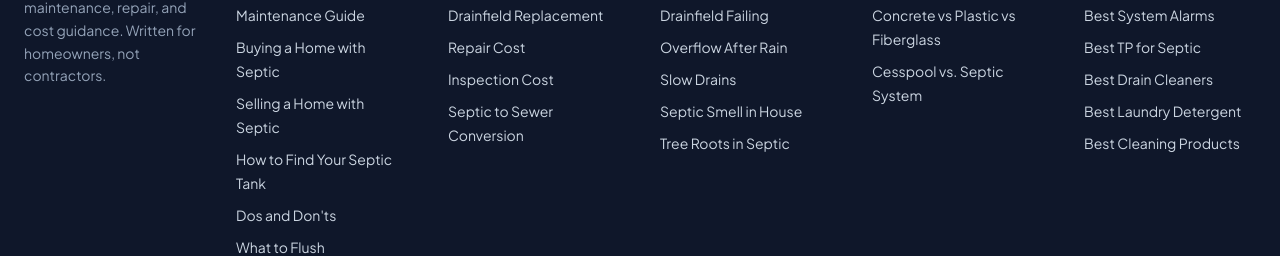
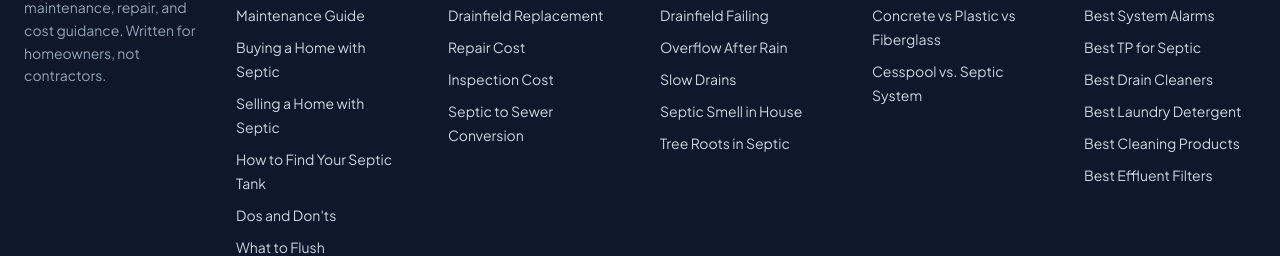
Before and after one commit to thebasementguide2026/theseptic.guide-, a Next.js app: page / in a window 1280 px wide. Shown: the part 8229-8485 px from the top of the page. Built offline with nearby package versions, Linux system fonts and the light colour scheme.

Commit message:
feat: add effluent filters to footer reviews section

```diff
--- a/components/Footer.tsx
+++ b/components/Footer.tsx
@@ -67,6 +67,7 @@ const footerSections = [
       { label: 'Best Drain Cleaners', href: '/reviews/best-drain-cleaners-for-septic' },
       { label: 'Best Laundry Detergent', href: '/reviews/best-septic-safe-laundry-detergent' },
       { label: 'Best Cleaning Products', href: '/reviews/best-septic-safe-cleaning-products' },
+      { label: 'Best Effluent Filters', href: '/reviews/best-septic-tank-effluent-filters' },
     ],
   },
 ]
```
